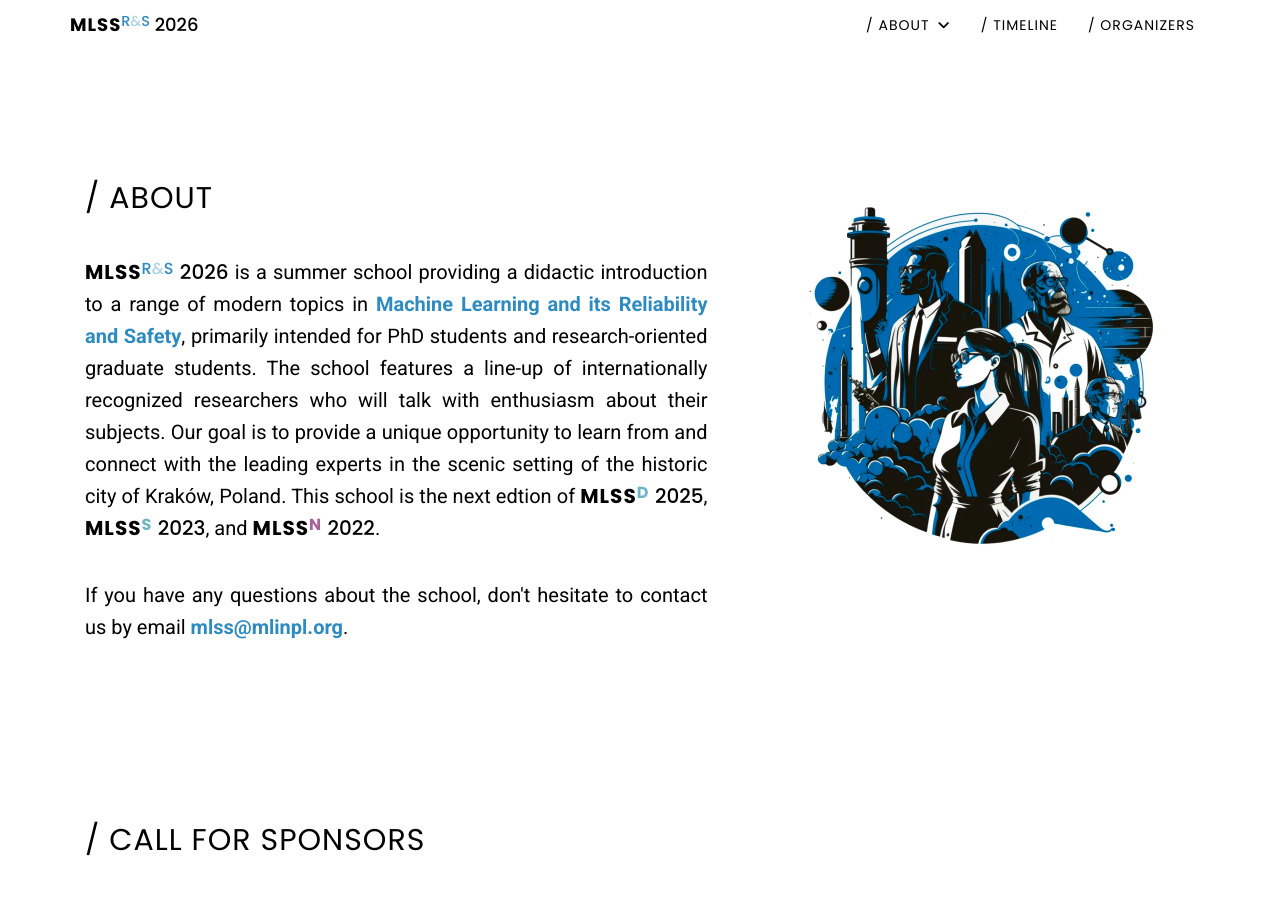
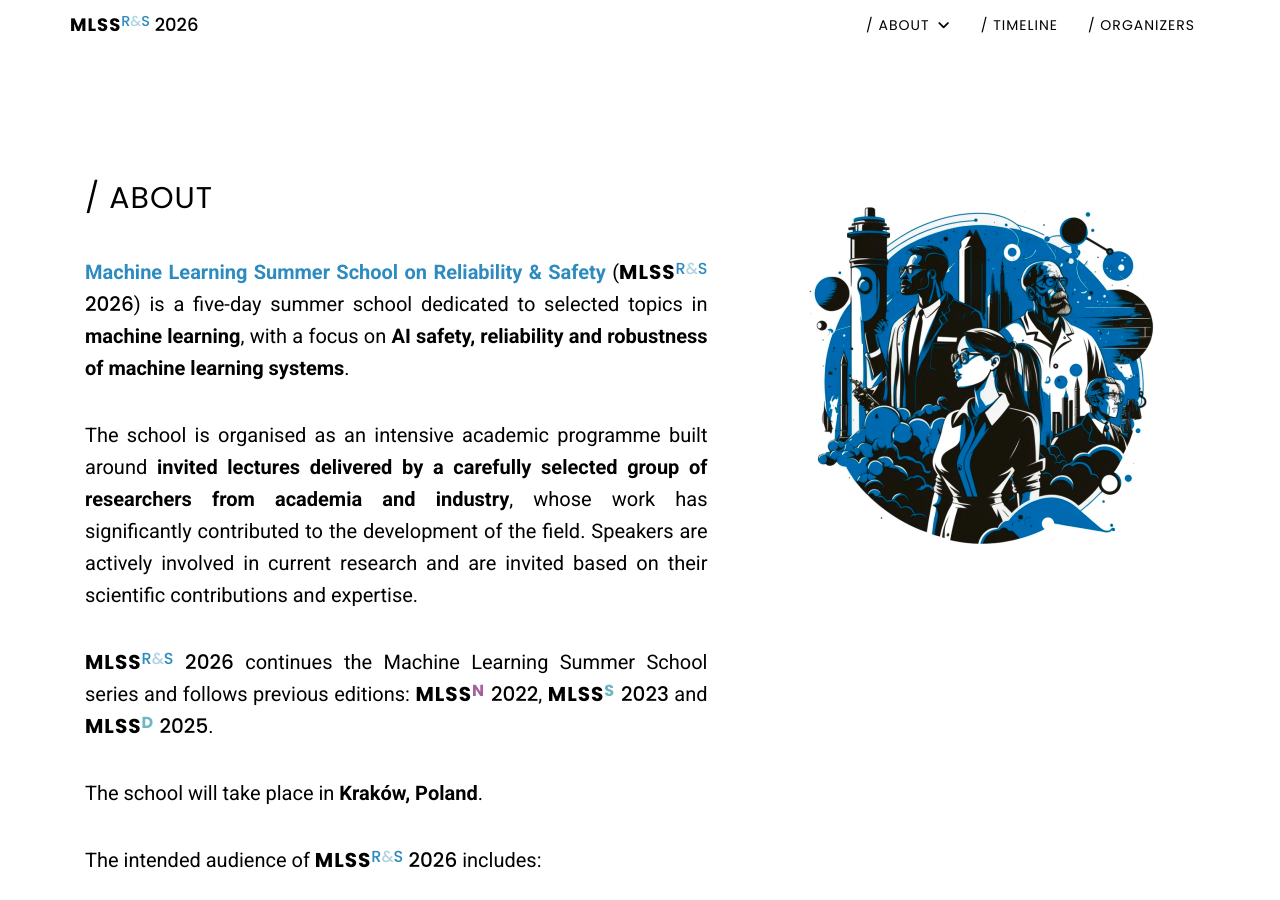
Before and after one commit to mlinpl/mlss2026.mlinpl.org, a Jekyll site: the page built from pages/index.html, in a window 1280 px wide and 900 px high, scrolled down 864 px. Built offline with Jekyll 4.4.1, drawn with Linux system fonts in a browser that asks for light colours; some of the changed text lies outside the part shown.

Commit message:
Update About

```diff
--- a/_includes/home/about.html
+++ b/_includes/home/about.html
@@ -4,22 +4,34 @@
         <div class="col-md-7">
             <h2>/ About</h2>
             <p>
-                {{ site.inline-logo }} is a summer school providing a didactic introduction to a range of modern topics in
-                <strong><span class="emph">Machine Learning and its Reliability and Safety</span></strong>,
-                primarily intended for PhD students and research-oriented graduate students.
-                The school features a line-up of internationally recognized researchers who will talk with enthusiasm about their subjects.
-                Our goal is to provide a unique opportunity to learn from and connect with the leading experts in the scenic setting of the historic city of Kraków, Poland.
-                This school is the next edtion of
-                <a href="https://mlss2025.mlinpl.org" style="color: #000;"><span class="logo"><span class="main-name">MLSS<span class="superscript" style="color: #6DB6C6 !important">D</span></span> <span class="sub-name">2025</span></span></a>,
-                <a href="https://mlss2023.mlinpl.org" style="color: #000;"><span class="logo"><span class="main-name">MLSS<span class="superscript" style="color: #6DB6C6 !important">S</span></span> <span class="sub-name">2023</span></span></a>,
+                <strong><span class="emph">Machine Learning Summer School on Reliability & Safety</span></strong> ({{ site.inline-logo }}) is a five-day summer school dedicated to selected topics in <strong>machine learning</strong>, with a focus on <strong>AI safety, reliability and robustness of machine learning systems</strong>.
+            </p>
+            <p>
+                The school is organised as an intensive academic programme built around <strong>invited lectures delivered by a carefully selected group of researchers from academia and industry</strong>, whose work has significantly contributed to the development of the field. Speakers are actively involved in current research and are invited based on their scientific contributions and expertise.
+            </p>
+            <p>
+                {{ site.inline-logo }} continues the Machine Learning Summer School series and follows previous editions:
+                <a href="https://mlss2022.mlinpl.org" style="color: #000;"><span class="logo"><span class="main-name">MLSS<span class="superscript" style="color: #A5619B !important">N</span></span> <span class="sub-name">2022</span></span></a>,
+                <a href="https://mlss2023.mlinpl.org" style="color: #000;"><span class="logo"><span class="main-name">MLSS<span class="superscript" style="color: #6DB6C6 !important">S</span></span> <span class="sub-name">2023</span></span></a>
                 and
-                <a href="https://mlss2022.mlinpl.org" style="color: #000;"><span class="logo"><span class="main-name">MLSS<span class="superscript" style="color: #A5619B !important">N</span></span> <span class="sub-name">2022</span></span></a>.
+                <a href="https://mlss2025.mlinpl.org" style="color: #000;"><span class="logo"><span class="main-name">MLSS<span class="superscript" style="color: #6DB6C6 !important">D</span></span> <span class="sub-name">2025</span></span></a>.
             </p>
-            {% comment %}
             <p>
-                The more details about this year speakers and registration process will be published soon.
+                The school will take place in <strong>Kraków, Poland</strong>.
             </p>
-            {% endcomment %}
+
+            <p>
+                The intended audience of {{ site.inline-logo }} includes:
+            </p>
+            <ul>
+                <li><strong>PhD students</strong> working on machine learning or related fields</li>
+                <li><strong>research-oriented Master's students</strong></li>
+                <li><strong>early-career researchers</strong> from academia and industry interested in reliability and safety of machine learning systems</li>
+            </ul>
+            <p>
+                Participants are expected to have prior knowledge of machine learning fundamentals, including supervised and unsupervised learning, optimisation methods and basic probability. Familiarity with mathematical tools commonly used in machine learning is recommended.
+            </p>
+
             <p>
                 If you have any questions about the school, don't hesitate to contact us by email <strong><a href="mailto:{{ site.email }}">{{ site.email }}</a></strong>.
             </p>
--- a/_layouts/home.html
+++ b/_layouts/home.html
@@ -8,6 +8,8 @@
 
     {% include home/about.html %}
 
+    {% include home/stay-informed.html %}
+
     {% comment %}
     {% include home/speakers-slider.html %}
     {% endcomment %}
@@ -16,17 +18,15 @@
     {% include agenda.html agenda-data=site.data.mlss-agenda %}
     {% endcomment %}
 
-    {% include home/sponsors-call.html %}
-
     {% comment %}
     {% include home/calls.html %}
     {% endcomment %}
 
     {% include home/timeline.html %}
 
-    {% comment %}
     {% include home/venue.html %}
-    {% endcomment %}
+
+    {% include home/sponsors-call.html %}
 
     {% comment %}
     {% include home/sponsors.html %}
```
